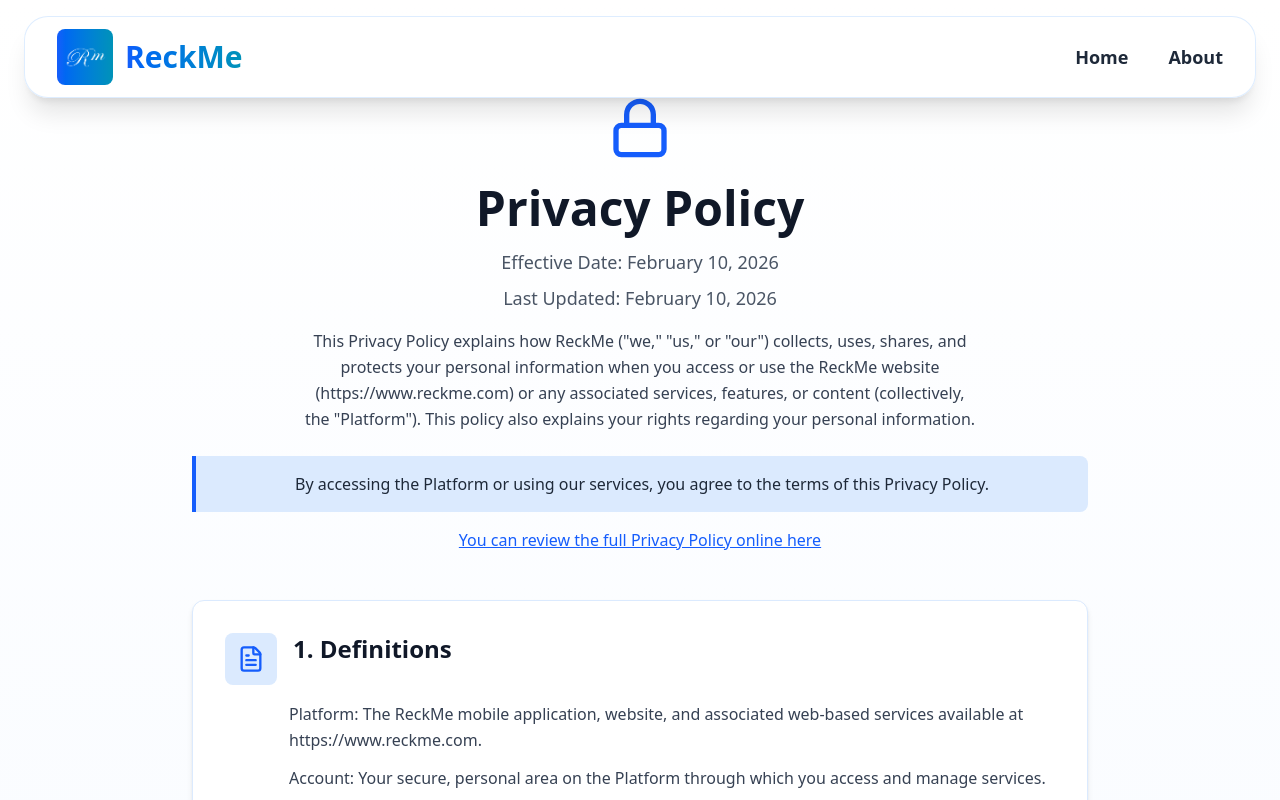
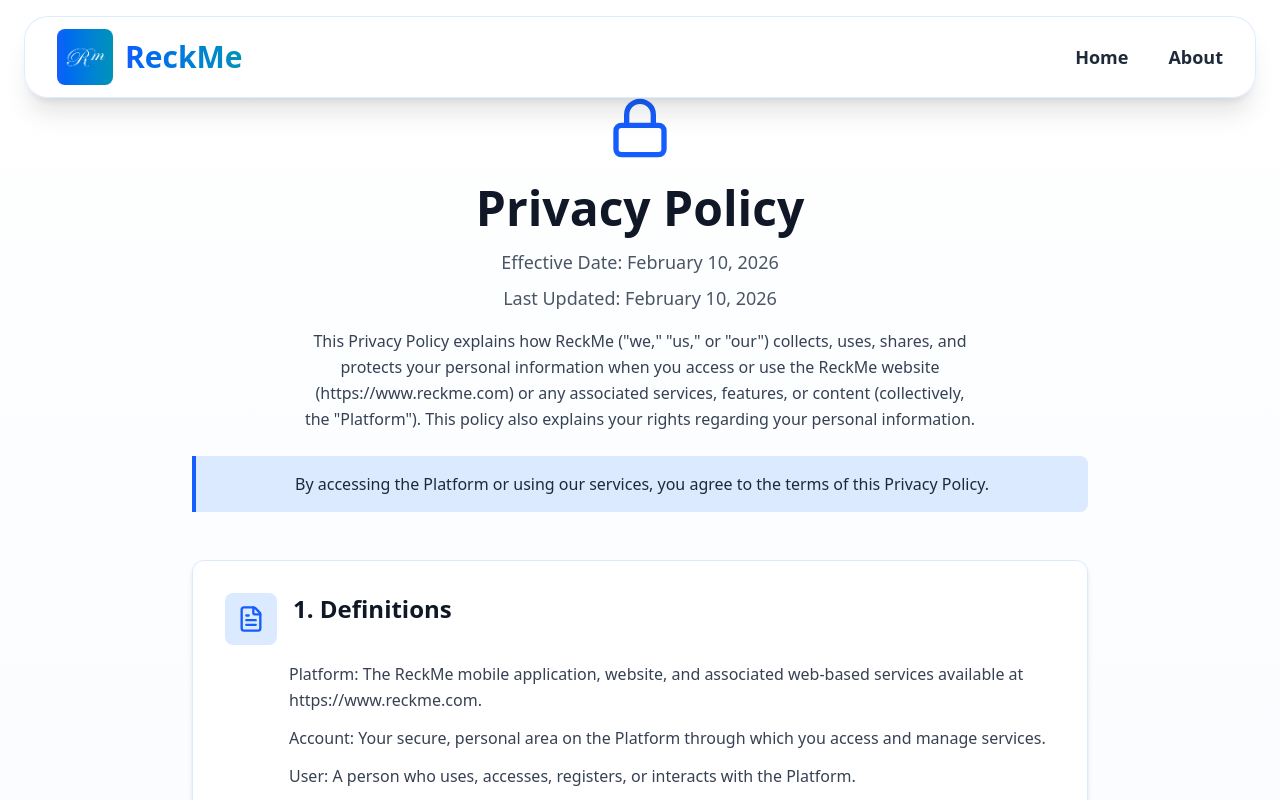
Before and after one commit to workNeosankalp/Dilse, a React (Vite) app: page /privacy in a window 1280 px wide. Shown: the top 800 px of the page. Built offline with nearby package versions, Linux system fonts and the light colour scheme.

Commit message:
Update Privacy.jsx

```diff
--- a/src/components/Privacy.jsx
+++ b/src/components/Privacy.jsx
@@ -159,14 +159,6 @@ const Privacy = () => {
               By accessing the Platform or using our services, you agree to the terms of this Privacy Policy.
             </p>
           </div>
-          <div className="mt-4">
-            <a
-              href="https://www.reckme.com/privacy"
-              className="text-blue-600 hover:text-blue-800 font-medium underline"
-            >
-              You can review the full Privacy Policy online here
-            </a>
-          </div>
         </motion.div>
 
         {/* Sections */}
```
